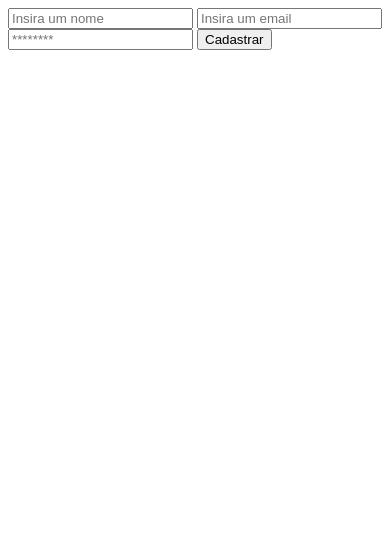
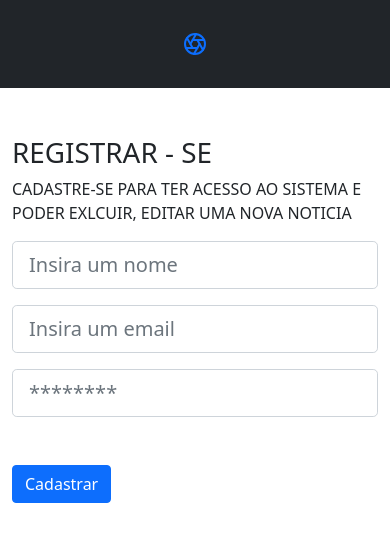
Before and after one commit to jeffersontads/news-registration, a Flask app: page /register in a window 390 px wide. Shown: the top 550 px of the page. Run offline with Flask 2, Linux system fonts and the light colour scheme.

Commit message:
bugfix: fix function register user

```diff
--- a/app/templates/base.html
+++ b/app/templates/base.html
@@ -42,18 +42,25 @@
             <line x1="16.62" y1="12" x2="10.88" y2="21.94"></line>
           </svg>
         </a>
-        <a class="py-2 d-none d-md-inline-block" href="#">Noticias</a>
+        {% if current_user.is_authenticated %}
+        <a
+          class="py-2 d-none d-md-inline-block"
+          href="{{url_for('input_data')}}"
+          >CADASTRAR NOTÍCIAS</a
+        >
+        <a class="py-2 d-none d-md-inline-block" href="{{url_for('logout')}}"
+          >Sair do Sistema</a
+        >
+
+        {% else %}
+        <a class="py-2 d-none d-md-inline-block" href="{{url_for('home')}}"
+          >Noticias</a
+        >
         <a class="py-2 d-none d-md-inline-block" href="#">Portifólio</a>
         <a class="py-2 d-none d-md-inline-block" href="#">Quem Somos</a>
         <a class="py-2 d-none d-md-inline-block" href="#">Contato</a>
-        {% if current_user.is_authenticated %}
-        <a class="py-2 d-none d-md-inline-block" href="{{url_for('logout')}}"
-          >SAIR</a
-        >
-
-        {% else %}
         <a class="py-2 d-none d-md-inline-block" href="{{ url_for('login') }}"
-          >LOGAR</a
+          >Logar no sistema</a
         >
         {% endif %}
       </div>
--- a/app/templates/register.html
+++ b/app/templates/register.html
@@ -1,6 +1,30 @@
+{% extends 'base.html' %} {% block title %} input data {% endblock %} {% block
+body %}
+
+<h1 class="title mt-5">REGISTRAR - SE</h1>
+<p>
+  CADASTRE-SE PARA TER ACESSO AO SISTEMA E PODER EXLCUIR, EDITAR UMA NOVA
+  NOTICIA
+</p>
 <form action="" method="post">
-  <input type="text" name="name" placeholder="Insira um nome" />
-  <input type="email" name="email" placeholder="Insira um email" />
-  <input type="password" name="password" placeholder="********" />
-  <input type="submit" value="Cadastrar" />
+  <input
+    class="form-control form-control-lg"
+    type="text"
+    name="name"
+    placeholder="Insira um nome"
+  />
+  <input
+    class="form-control form-control-lg mt-3 mb-3"
+    type="email"
+    name="email"
+    placeholder="Insira um email"
+  />
+  <input
+    class="form-control form-control-lg"
+    type="password"
+    name="password"
+    placeholder="********"
+  />
+  <input class="btn btn-primary mt-5 mb-5" type="submit" value="Cadastrar" />
 </form>
+{% endblock %}
--- a/main.py
+++ b/main.py
@@ -40,6 +40,7 @@ def register():
         user = User(name, email, pwd)
         db.session.add(user)
         db.session.commit()
+        return redirect(url_for('login'))
 
     return render_template('register.html')
 
```
Also changed, not shown: app/templates/login.html (+4 -8 lines).
